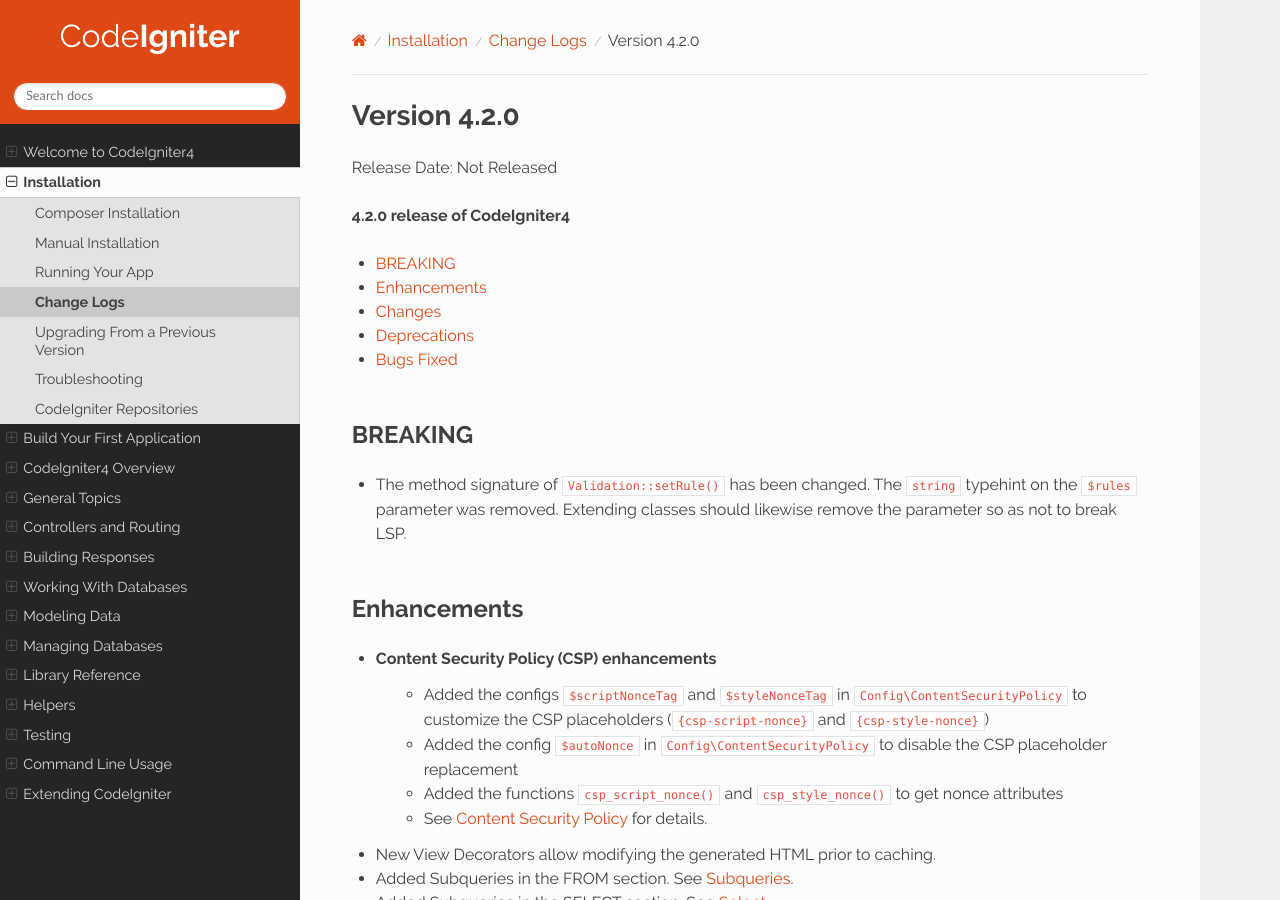
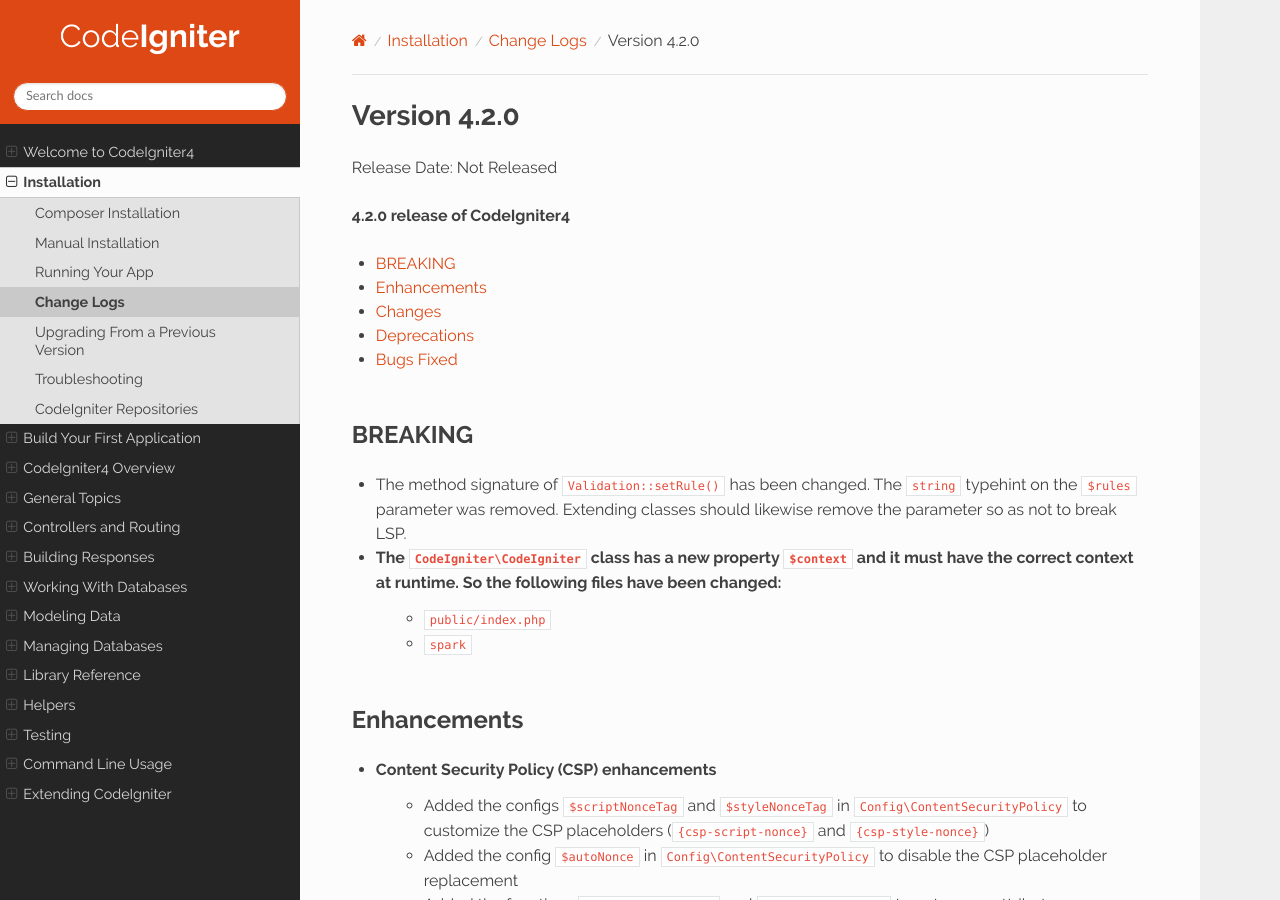
Before and after one commit to NEKOGET/ci4_user_guide_src, a Sphinx documentation site: the page built from source/changelogs/v4.2.0.rst, in a window 1280 px wide and 900 px high. Built offline with Sphinx 7.4.7 and the Read the Docs theme 2.0.0, drawn with Linux system fonts in a browser that asks for light colours.

Commit message:
docs: add index.php/spark changes in changelog

```diff
--- a/source/changelogs/v4.2.0.rst
+++ b/source/changelogs/v4.2.0.rst
@@ -13,6 +13,9 @@ BREAKING
 ********
 
 - The method signature of ``Validation::setRule()`` has been changed. The ``string`` typehint on the ``$rules`` parameter was removed. Extending classes should likewise remove the parameter so as not to break LSP.
+- The ``CodeIgniter\CodeIgniter`` class has a new property ``$context`` and it must have the correct context at runtime. So the following files have been changed:
+    - ``public/index.php``
+    - ``spark``
 
 Enhancements
 ************
```
